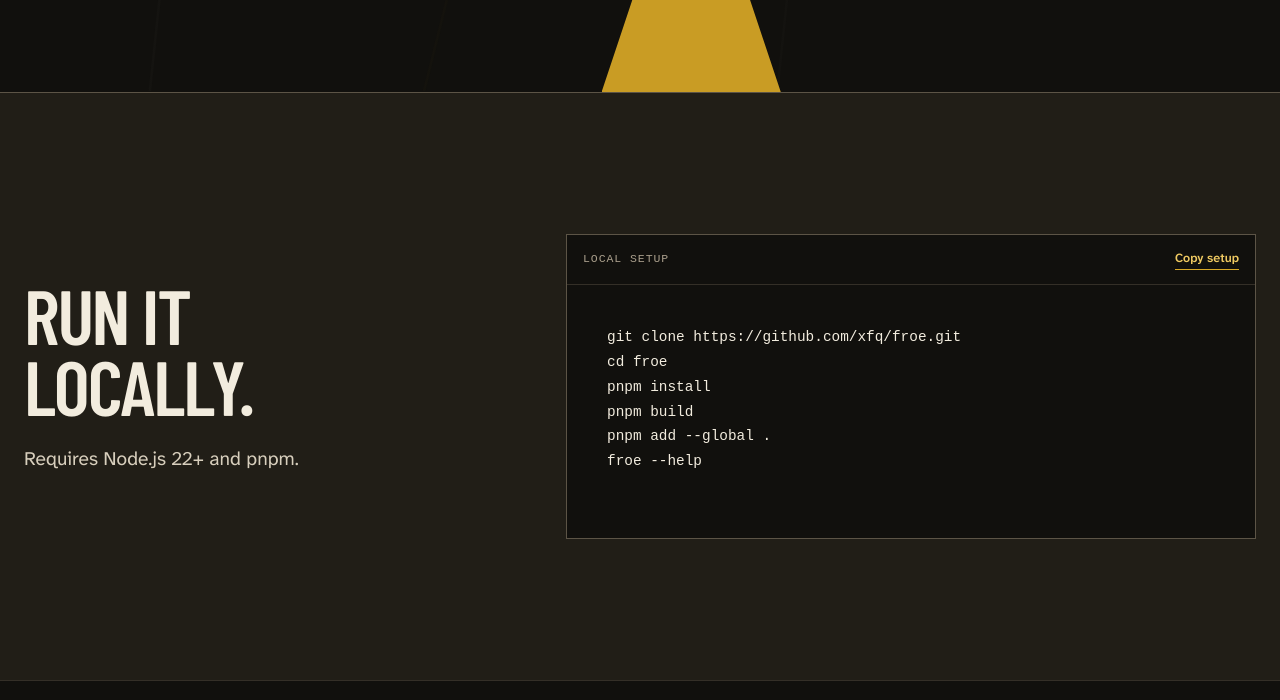
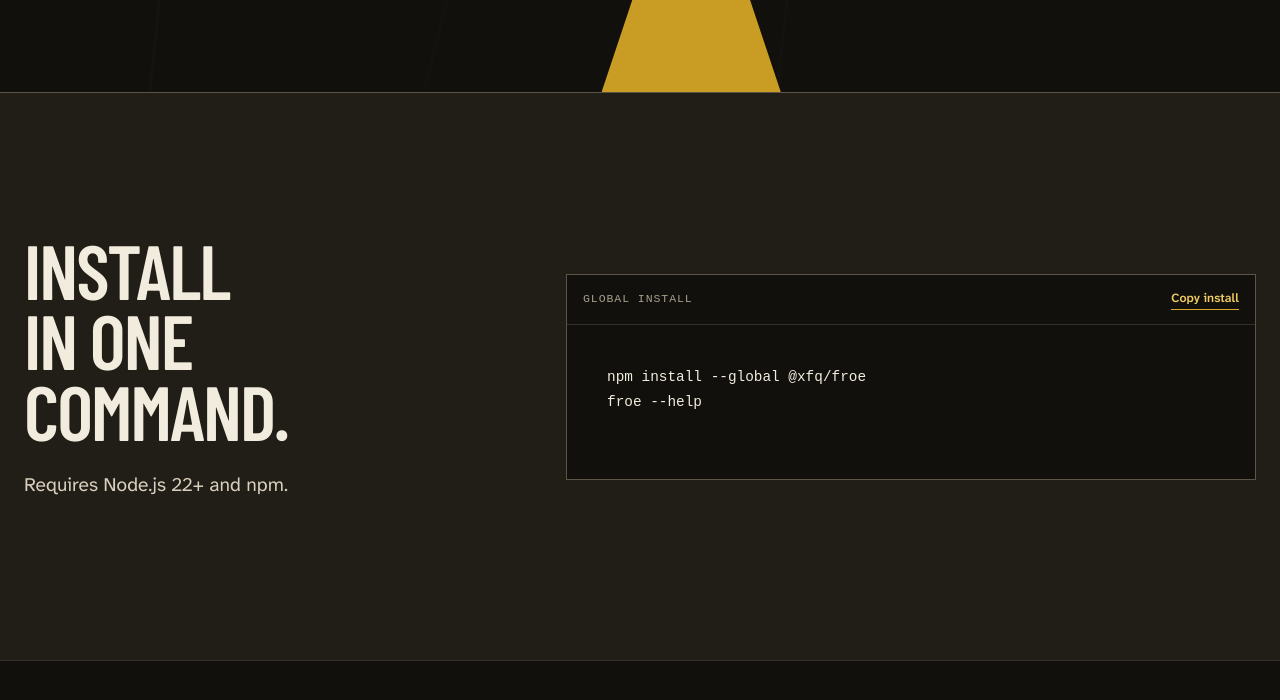
Before and after one commit to xfq/froe, a website: page site/index.html in a window 1280 px wide. Shown: the part 709-1409 px from the top of the page. Drawn offline with Linux system fonts and the light colour scheme.

Commit message:
feat: update installation instructions

```diff
--- /dev/null
+++ b/scripts/clean-dist.mjs
@@ -0,0 +1,3 @@
+import { rm } from "node:fs/promises";
+
+await rm(new URL("../dist", import.meta.url), { force: true, recursive: true });
--- a/site/index.html
+++ b/site/index.html
@@ -42,7 +42,7 @@
               Froe makes precise changes in one workspace and leaves the evidence behind.
             </p>
             <div class="hero-actions">
-              <a class="button button-primary" href="#install">Install locally</a>
+              <a class="button button-primary" href="#install">Install froe</a>
               <a class="text-link" href="https://github.com/xfq/froe/blob/main/ARCHITECTURE.md">
                 Read the architecture
                 <svg viewBox="0 0 20 20" aria-hidden="true">
@@ -67,24 +67,20 @@
       <section class="install-section" id="install">
         <div class="shell install-grid">
           <div>
-            <h2>Run it locally.</h2>
+            <h2>Install in one command.</h2>
             <p>
-              Requires Node.js 22+ and pnpm.
+              Requires Node.js 22+ and npm.
             </p>
           </div>
 
           <div class="install-terminal">
             <div class="terminal-heading">
-              <span>Local setup</span>
+              <span>Global install</span>
               <button class="copy-button" type="button" data-copy-target="install-command">
-                Copy setup
+                Copy install
               </button>
             </div>
-            <pre><code id="install-command">git clone https://github.com/xfq/froe.git
-cd froe
-pnpm install
-pnpm build
-pnpm add --global .
+            <pre><code id="install-command">npm install --global @xfq/froe
 froe --help</code></pre>
             <p class="copy-status" aria-live="polite"></p>
           </div>
--- a/site/script.js
+++ b/site/script.js
@@ -29,14 +29,14 @@
   try {
     await copyText(target.textContent.trim());
     copyButton.textContent = "Copied";
-    copyStatus.textContent = "Setup commands copied to the clipboard.";
+    copyStatus.textContent = "Install commands copied to the clipboard.";
   } catch {
     copyButton.textContent = "Copy unavailable";
-    copyStatus.textContent = "Select the setup commands and copy them manually.";
+    copyStatus.textContent = "Select the install commands and copy them manually.";
   }
 
   window.setTimeout(() => {
-    copyButton.textContent = "Copy setup";
+    copyButton.textContent = "Copy install";
     copyStatus.textContent = "";
   }, 2400);
 });
```
Also changed, not shown: package.json (+7 -0 lines), README.md, 1 other file.
